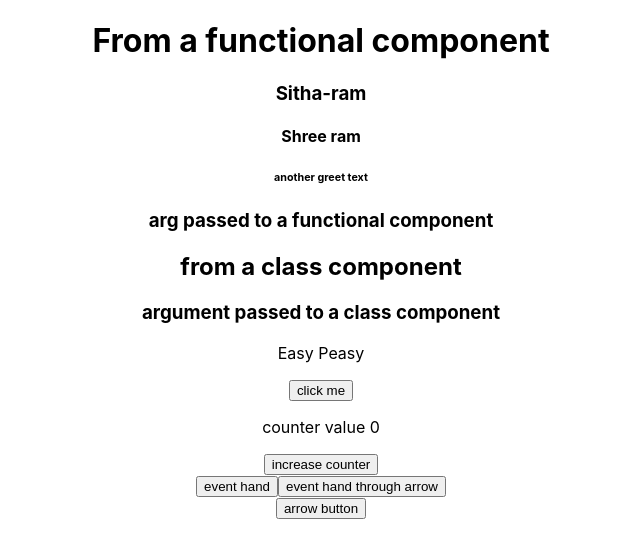
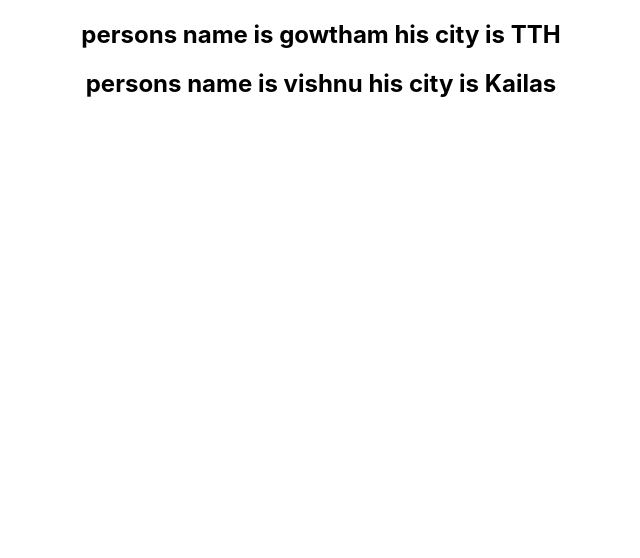
Before and after one commit to gowthamBhat/React-Pactice, a React (Create React App) app: page / in a window 1280 px wide. Shown: the top 558 px of the page, without its empty margins (319-959 px from the left). Built offline with nearby package versions, Linux system fonts and the light colour scheme.

Commit message:
list randering using map method

```diff
--- a/src/App.js
+++ b/src/App.js
@@ -1,20 +1,28 @@
 import React from 'react';
 import './App.css';
-import Greet, { AnotherGreet } from './components/Greetings'; // both components are imported from greetings.js file to use in app.js component
-import Greetings2 from './components/greetings2_cc';
-import Welcome from './components/welcome';
-import CounterCal from './components/Counter'
-import ClickHandler, { HandleEvent } from './components/ClickHandler'
+import List from './components/List'
+// import ParentComponent from './components/ParentComponent'
+// import ConditionalRenderning from './components/ConditionalRenderning'
+
+// import Greet, { AnotherGreet } from './components/Greetings'; // both components are imported from greetings.js file to use in app.js component
+// import Greetings2 from './components/greetings2_cc';
+// import Welcome from './components/welcome';
+// import CounterCal from './components/Counter'
+// import ClickHandler, { HandleEvent } from './components/ClickHandler'
 function App() {
   return (
     <div className="App">
-      <Greet name="Sitha-ram" secondName="Shree ram" />
+      <List />
+      {/* <ParentComponent />
+      <ConditionalRenderning /> */}
+      {/* <Greet name="Sitha-ram" secondName="Shree ram" />
       <AnotherGreet> arg passed to a functional component </AnotherGreet>
       <Greetings2> <p>argument passed to a class component</p> </Greetings2>
       <Welcome />
       <CounterCal />
       <ClickHandler />
-      <HandleEvent />
+      <HandleEvent /> */}
+
     </div>
   );
 } // name gowtham is passed as argument to make the page dynamic, it will be handled in greetings.js file
--- /dev/null
+++ b/src/components/ConditionalRenderning.js
@@ -0,0 +1,25 @@
+import React, { Component } from 'react'
+
+class ConditionalRenderning extends Component {
+    constructor(props) {
+        super(props)
+        this.state = {
+            isLoggedIn: false
+        }
+    }
+    render() {
+        // return this.state.isLoggedIn ? (
+        //     <div>logged in</div>
+        // ) : (
+        //         <div>not logged in</div>
+        //     )
+        if (this.state.isLoggedIn) {
+            return <p>LoggedIn</p>
+        }
+        else {
+            return <p>not logged in</p>
+        }
+    }
+}
+
+export default ConditionalRenderning
--- /dev/null
+++ b/src/components/List.js
@@ -0,0 +1,25 @@
+import React from 'react'
+import ListView from './ListView'
+
+function List() {
+    const PersonList = [{
+        name: "gowtham",
+        age: 22,
+        city: "TTH"
+    }, {
+        name: "vishnu",
+        age: 100,
+        city: "Kailas"
+    }]
+    const mapPerson = PersonList.map((list) => {
+        return <ListView key={list.name} person={list} />
+    }) //key attribute is added to help react the rendaring the view easyly, it has some splc uses and
+    //the values cannot be accessed form client side
+    return (
+        <div>
+            {mapPerson}
+        </div>
+    )
+}
+
+export default List
--- /dev/null
+++ b/src/components/ListView.js
@@ -0,0 +1,12 @@
+import React from 'react'
+
+function ListView({ person }) {
+
+    return (
+        <div>
+            <h2>persons name is {person.name} his city is {person.city}</h2>
+        </div>
+    )
+}
+
+export default ListView
--- /dev/null
+++ b/src/components/ParentComponent.js
@@ -0,0 +1,26 @@
+import React, { Component } from 'react'
+import ChildComponent from './ChildComponent'
+
+class ParentComponent extends Component {
+    constructor(props) {
+        super(props)
+        this.state = {
+            parentName: "gowtham"
+        }
+        this.popHandler = this.popHandler.bind(this)
+    }
+
+    popHandler() {
+        alert(`parent name is ${this.state.parentName}`)
+    }
+    render() {
+        return (
+            <div>
+                {/* passing method as a props to child component */}
+                <ChildComponent handler={this.popHandler} />
+            </div>
+        )
+    }
+}
+
+export default ParentComponent
--- a/src/components/welcome.js
+++ b/src/components/welcome.js
@@ -19,10 +19,12 @@ class Welcome extends Component {
             <div>
                 <p>{this.state.message}</p>
                 <button onClick={() => this.cont()}>click me</button>
+                {/* <button onClick={this.cont}>click me</button> hige call madidre error barathe iga event binding madilla so, only in class components */}
             </div>
         );
     }
-}
+} //event handler arrow function madidre on click call madtha adna this.count cal madidru error baralla
+//cont() method na arrow function madebk const cont = ()=>{ }
 export default Welcome;
 //props are immutable but state are not
 //thers a litte bit change in writing the functions in react for dom may be
```
Also changed, not shown: src/components/ChildComponent.js (added, +11 -0 lines).
